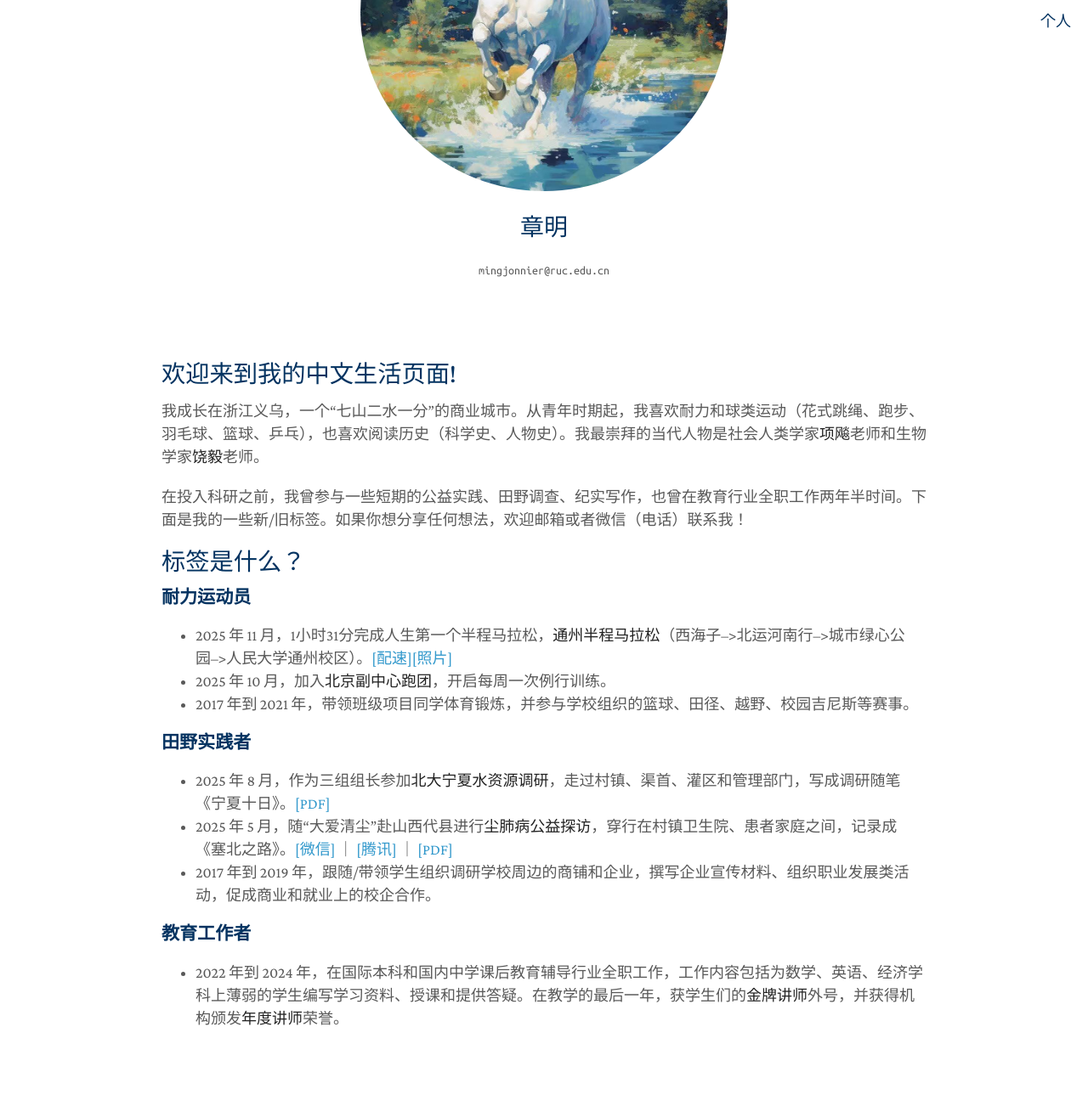
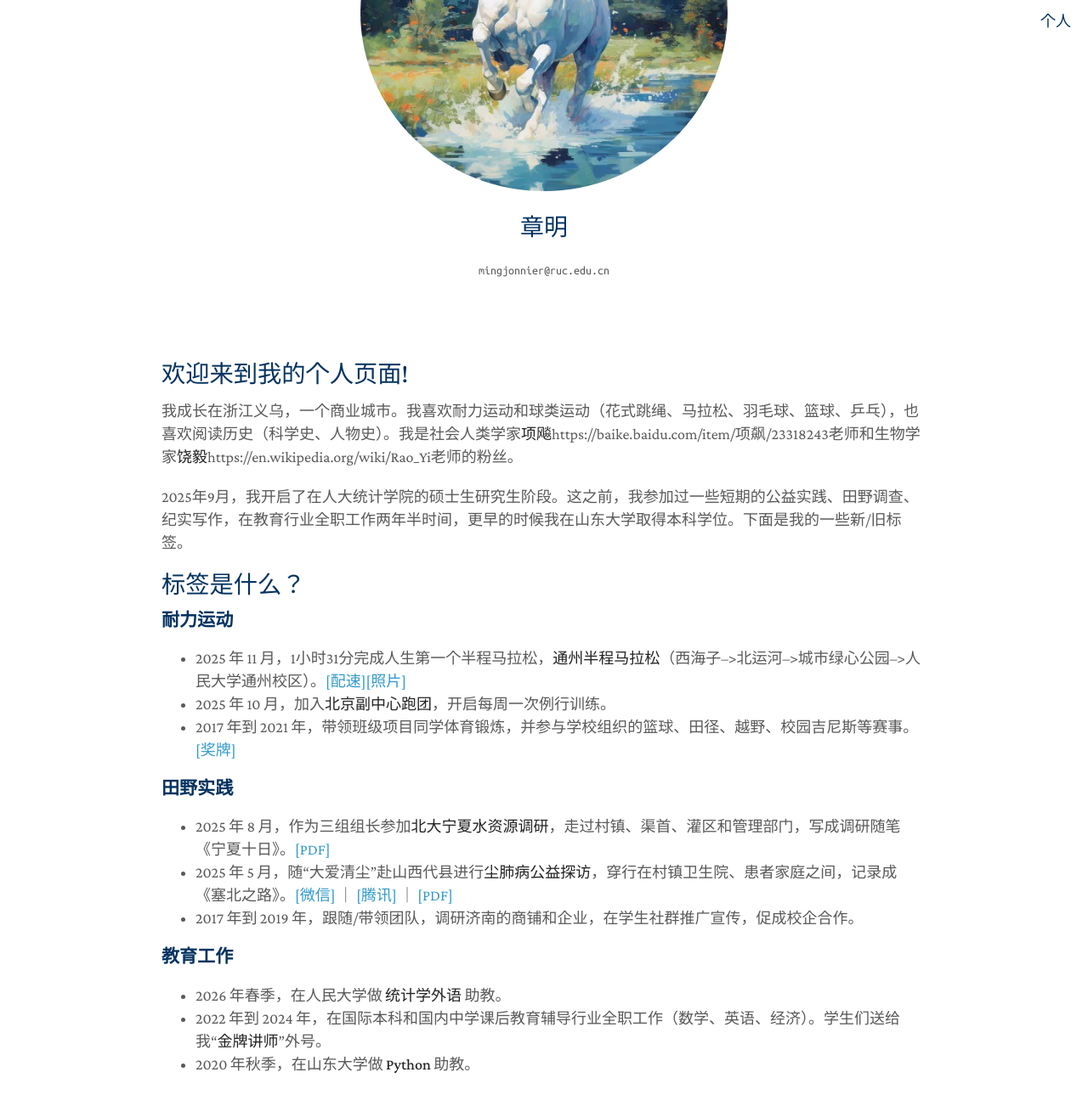
Before and after one commit to zhangming4153/zhangming4153.github.io, a Jekyll site: the page built from cn/index.md, in a window 1280 px wide and 1400 px high, scrolled down 270 px. Shown: the top 1302 px of the window at 85% size. Built offline with Jekyll 4.4.1, drawn with Linux system fonts in a browser that asks for light colours; a style sheet for code colours, icons or effects is not loaded.

Commit message:
Update index.md

```diff
--- a/cn/index.md
+++ b/cn/index.md
@@ -3,25 +3,27 @@ layout: homepage
 permalink: /cn/
 title: 章明
 ---
-## 欢迎来到我的中文生活页面!
+## 欢迎来到我的个人页面!
 
-我成长在浙江义乌，一个“七山二水一分”的商业城市。从青年时期起，我喜欢耐力和球类运动（花式跳绳、跑步、羽毛球、篮球、乒乓），也喜欢阅读历史（科学史、人物史）。我最崇拜的当代人物是社会人类学家**项飚**老师和生物学家**饶毅**老师。
+我成长在浙江义乌，一个商业城市。我喜欢耐力运动和球类运动（花式跳绳、马拉松、羽毛球、篮球、乒乓），也喜欢阅读历史（科学史、人物史）。我是社会人类学家**项飚**https://baike.baidu.com/item/项飙/23318243老师和生物学家**饶毅**https://en.wikipedia.org/wiki/Rao_Yi老师的粉丝。
 
-在投入科研之前，我曾参与一些短期的公益实践、田野调查、纪实写作，也曾在教育行业全职工作两年半时间。下面是我的一些新/旧标签。如果你想分享任何想法，欢迎邮箱或者微信（电话）联系我！
+2025年9月，我开启了在人大统计学院的硕士生研究生阶段。这之前，我参加过一些短期的公益实践、田野调查、纪实写作，在教育行业全职工作两年半时间，更早的时候我在山东大学取得本科学位。下面是我的一些新/旧标签。
 
 
 
 ## 标签是什么？
 
-### 耐力运动员
-- 2025 年 11 月，1小时31分完成人生第一个半程马拉松，**通州半程马拉松**（西海子-->北运河南行-->城市绿心公园-->人民大学通州校区）。[[配速]](/assets/tongz_semimara.jpg)[[照片]](/assets/tongzhou_mara_1107.jpg)
+### 耐力运动
+- 2025 年 11 月，1小时31分完成人生第一个半程马拉松，**通州半程马拉松**（西海子-->北运河-->城市绿心公园-->人民大学通州校区）。[[配速]](/assets/tongz_semimara.jpg)[[照片]](/assets/tongzhou_mara_1107.jpg)
 - 2025 年 10 月，加入**北京副中心跑团**，开启每周一次例行训练。
-- 2017 年到 2021 年，带领班级项目同学体育锻炼，并参与学校组织的篮球、田径、越野、校园吉尼斯等赛事。
+- 2017 年到 2021 年，带领班级项目同学体育锻炼，并参与学校组织的篮球、田径、越野、校园吉尼斯等赛事。[[奖牌]]()
 
-### 田野实践者
+### 田野实践
 - 2025 年 8 月，作为三组组长参加**北大宁夏水资源调研**，走过村镇、渠首、灌区和管理部门，写成调研随笔《宁夏十日》。[[PDF]](/assets/Ningxia.pdf)
 - 2025 年 5 月，随“大爱清尘”赴山西代县进行**尘肺病公益探访**，穿行在村镇卫生院、患者家庭之间，记录成《塞北之路》。[[微信]](https://mp.weixin.qq.com/s/o8Zpdd-DVcAKxdC4jhWxGg) ｜ [[腾讯]](https://news.qq.com/rain/a/20250605A06ML000) ｜ [[PDF]](/assets/Shanxi.pdf)
-- 2017 年到 2019 年，跟随/带领学生组织调研学校周边的商铺和企业，撰写企业宣传材料、组织职业发展类活动，促成商业和就业上的校企合作。
+- 2017 年到 2019 年，跟随/带领团队，调研济南的商铺和企业，在学生社群推广宣传，促成校企合作。
 
-### 教育工作者
-- 2022 年到 2024 年，在国际本科和国内中学课后教育辅导行业全职工作，工作内容包括为数学、英语、经济学科上薄弱的学生编写学习资料、授课和提供答疑。在教学的最后一年，获学生们的**金牌讲师**外号，并获得机构颁发**年度讲师**荣誉。
+### 教育工作
+- 2026 年春季，在人民大学做 **统计学外语** 助教。
+- 2022 年到 2024 年，在国际本科和国内中学课后教育辅导行业全职工作（数学、英语、经济）。学生们送给我“**金牌讲师**”外号。
+- 2020 年秋季，在山东大学做 **Python** 助教。
```
